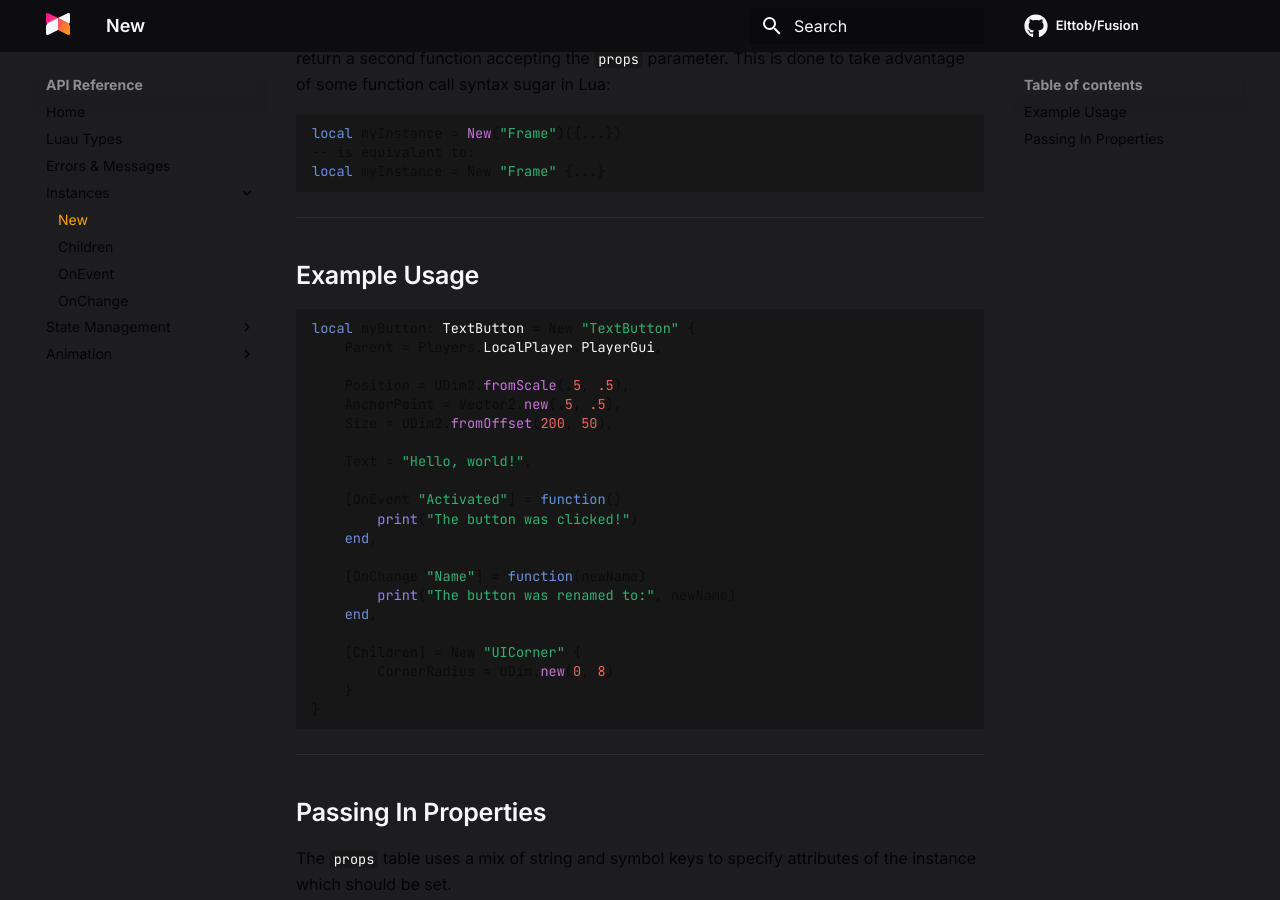
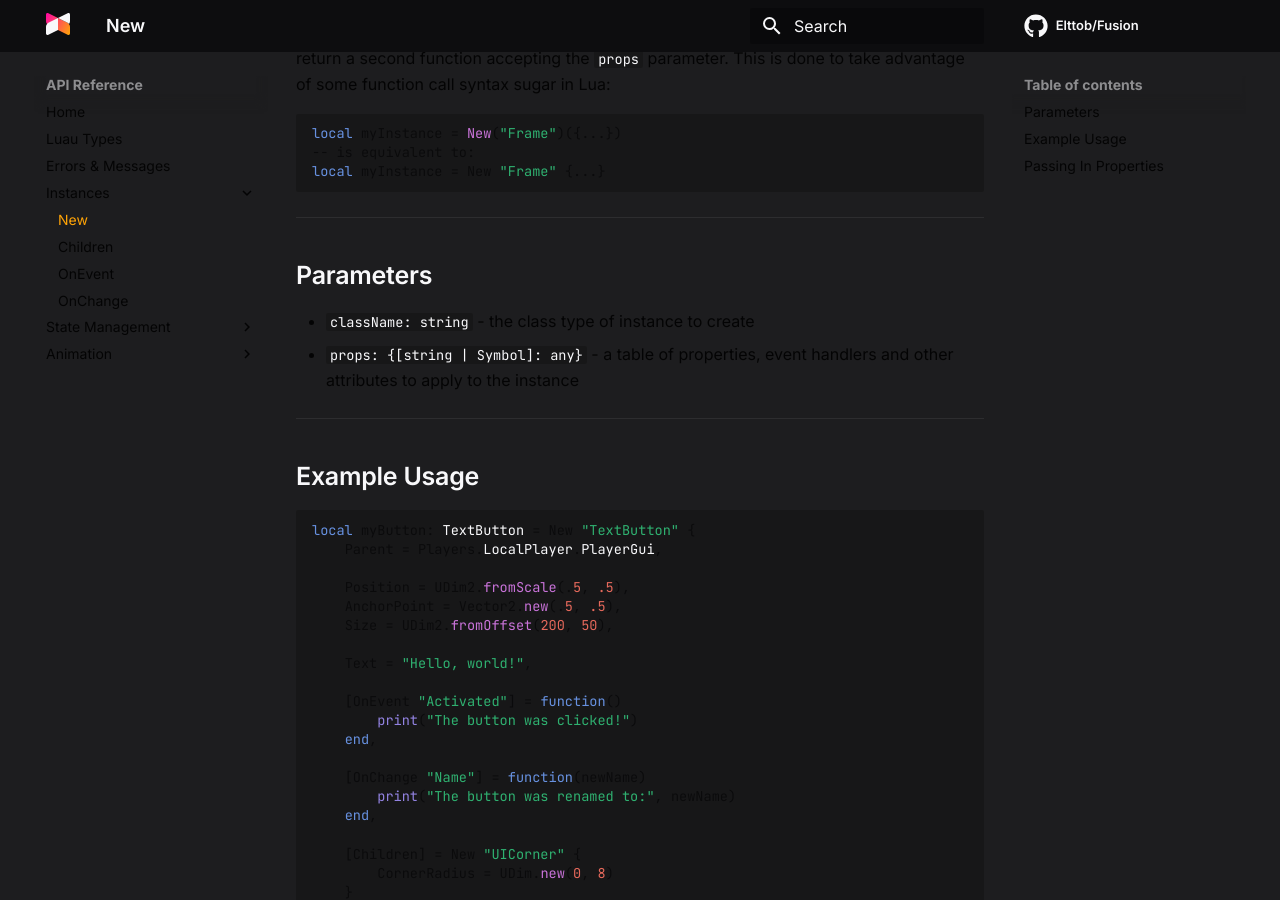
Before and after one commit to dphfox/Fusion, an MkDocs documentation site: the page built from docs/api-reference/new.md, in a window 1280 px wide and 900 px high, scrolled down 334 px. Built offline with MkDocs 1.6.1 and Material for MkDocs 9.7.7, drawn with Linux system fonts in a browser that asks for light colours; comment, search, counter and statistics services are not loaded.

Commit message:
New: add parameter documentation

````diff
--- a/docs/api-reference/new.md
+++ b/docs/api-reference/new.md
@@ -14,6 +14,14 @@ local myInstance = New("Frame")({...})
 -- is equivalent to:
 local myInstance = New "Frame" {...}
 ```
+
+-----
+
+## Parameters
+
+- `className: string` - the class type of instance to create
+- `props: {[string | Symbol]: any}` - a table of properties, event handlers and
+other attributes to apply to the instance
 
 -----
 
````
